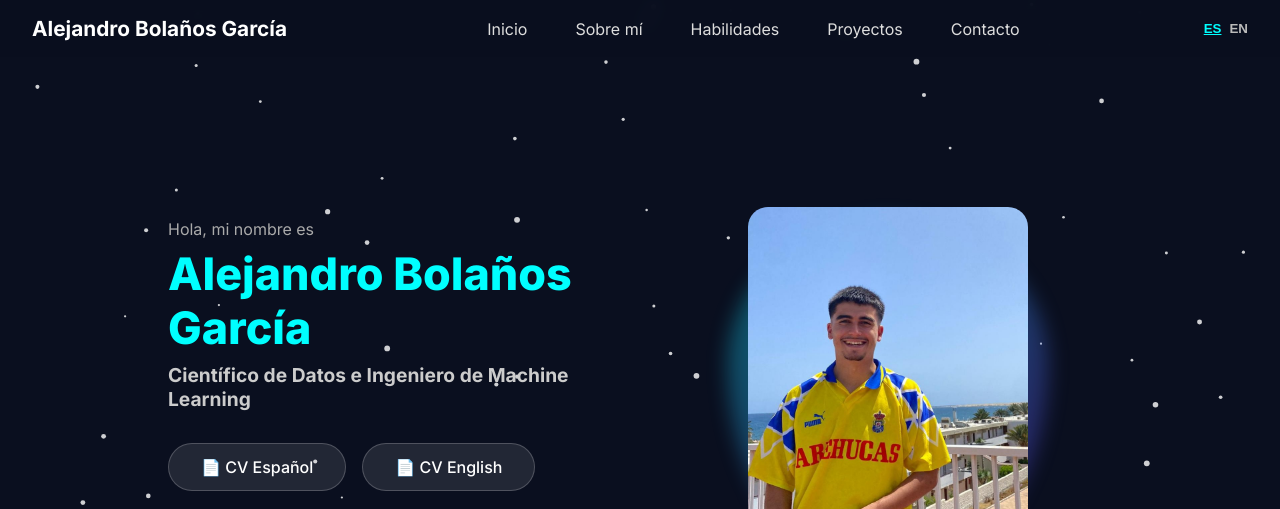
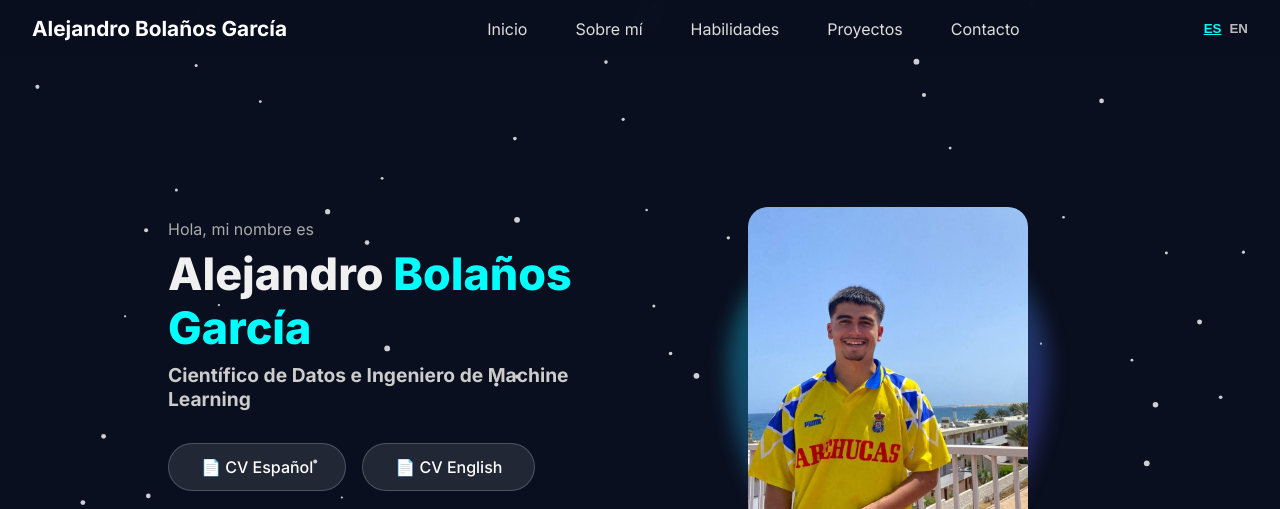
Before and after one commit to alebola/alebola.github.io, a plain HTML site: page index.html in a window 1280 px wide. Shown: the top 509 px of the page. Drawn offline with Linux system fonts and the light colour scheme.

Commit message:
correcion

```diff
--- a/script.js
+++ b/script.js
@@ -243,7 +243,7 @@ navLinks.forEach(link => {
 
 document.getElementById("year").textContent = new Date().getFullYear();
 
-/* === ANIMACIÓN HERO MEJORADA === */
+/* === EFECTO DE ESCRITURA MEJORADO === */
 function typeEffect(element, text, delay = 50, callback) {
   element.textContent = "";
   element.classList.add("typing");
@@ -255,7 +255,7 @@ function typeEffect(element, text, delay = 50, callback) {
       setTimeout(typing, delay);
     } else {
       element.classList.remove("typing");
-      if (callback) setTimeout(callback, 400);
+      if (callback) setTimeout(callback, 300);
     }
   }
   typing();
@@ -263,24 +263,34 @@ function typeEffect(element, text, delay = 50, callback) {
 
 window.addEventListener("load", () => {
   const intro = document.querySelector("[data-key='hero-intro']");
-  const firstName = document.querySelector(".first-name");
-  const lastName = document.querySelector(".last-name");
+  const name = document.querySelector(".hero-name");
+  const nameSpan = name.querySelector("span");
   const role = document.querySelector("[data-key='hero-role']");
 
-  const introText = intro?.textContent.trim() || "";
-  const firstNameText = firstName?.textContent.trim() || "";
-  const roleText = role?.textContent.trim() || "";
+  // Guardar el texto original
+  const introText = intro.textContent.trim();
+  const nameText = name.textContent.trim();
+  const roleText = role.textContent.trim();
 
+  // Vaciar antes de animar
   intro.textContent = "";
-  firstName.textContent = "";
+  name.textContent = "";
   role.textContent = "";
 
+  // Efecto progresivo
   typeEffect(intro, introText, 45, () => {
-    typeEffect(firstName, firstNameText, 35, () => {
-      typeEffect(role, roleText, 25);
+    typeEffect(name, nameText, 35, () => {
+      typeEffect(role, roleText, 25, () => {
+        // cuando termina de escribir el nombre, restaurar color del span
+        name.innerHTML = nameText.replace(
+          "Bolaños García",
+          `<span>Bolaños García</span>`
+        );
+      });
     });
   });
 });
+
 
 
 /* === BOTÓN VOLVER ARRIBA === */
--- a/style.css
+++ b/style.css
@@ -599,8 +599,7 @@ body {
 }
 
 
-
-/* === CURSOR PARPADEANTE MEJORADO === */
+/* === Cursor para efecto de escritura === */
 .typing::after {
   content: "|";
   opacity: 1;
@@ -613,7 +612,3 @@ body {
   0%, 50%, 100% { opacity: 1; }
   25%, 75% { opacity: 0; }
 }
-
-.last-name {
-  color: #00ffff;
-}
```
